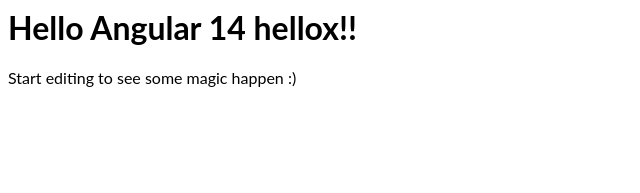
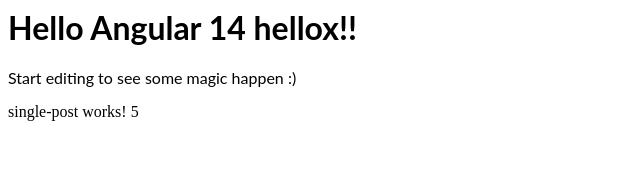
Before and after one commit to rehas/mini-ng-app-with-jsonplaceholder, an Angular app: page / in a window 1280 px wide. Shown: the top 193 px of the page, without its empty margins (0-640 px from the left). Built offline with nearby package versions, Linux system fonts and the light colour scheme.

Commit message:
Tasklist added, singlePost component init.

```diff
--- a/src/app/app.component.html
+++ b/src/app/app.component.html
@@ -1,4 +1,5 @@
 <hello name="{{ name }}"></hello>
 <p>
-  Start editing to see some magic happen :)
+	Start editing to see some magic happen :)
 </p>
+<app-single-post [singlePost]="singlePost"></app-single-post>
--- a/src/app/app.component.ts
+++ b/src/app/app.component.ts
@@ -6,5 +6,9 @@
   styleUrls: ["./app.component.css"]
 })
 export class AppComponent {
+  singlePost = {
+    id: 5,
+    userId: 10
+  };
   name = "Angular " + VERSION.major + " hellox!";
 }
--- /dev/null
+++ b/src/app/placeholder.service.ts
@@ -0,0 +1,19 @@
+import { Injectable } from "@angular/core";
+import { HttpClient } from "@angular/common/http";
+
+@Injectable({
+  providedIn: "root"
+})
+export class PlaceholderService {
+  posts = [];
+
+  constructor(private http: HttpClient) {}
+
+  getPosts() {
+    return this.posts;
+  }
+
+  getPlaceHolders() {
+    return this.http.get("https://jsonplaceholder.typicode.com/posts");
+  }
+}
--- /dev/null
+++ b/src/app/single-post/single-post.component.html
@@ -0,0 +1,3 @@
+<p>
+	single-post works! {{singlePost.id}}
+</p>
--- /dev/null
+++ b/src/app/single-post/single-post.component.ts
@@ -0,0 +1,15 @@
+import { Component, OnInit } from "@angular/core";
+import { Input } from "@angular/core";
+
+@Component({
+  selector: "app-single-post",
+  templateUrl: "./single-post.component.html",
+  styleUrls: ["./single-post.component.css"]
+})
+export class SinglePostComponent implements OnInit {
+  @Input() singlePost;
+
+  constructor() {}
+
+  ngOnInit() {}
+}
```
Also changed, not shown: src/app/app.module.ts (+13 -9 lines), src/app/single-post/single-post.component.css (added), taskList.txt (added).
